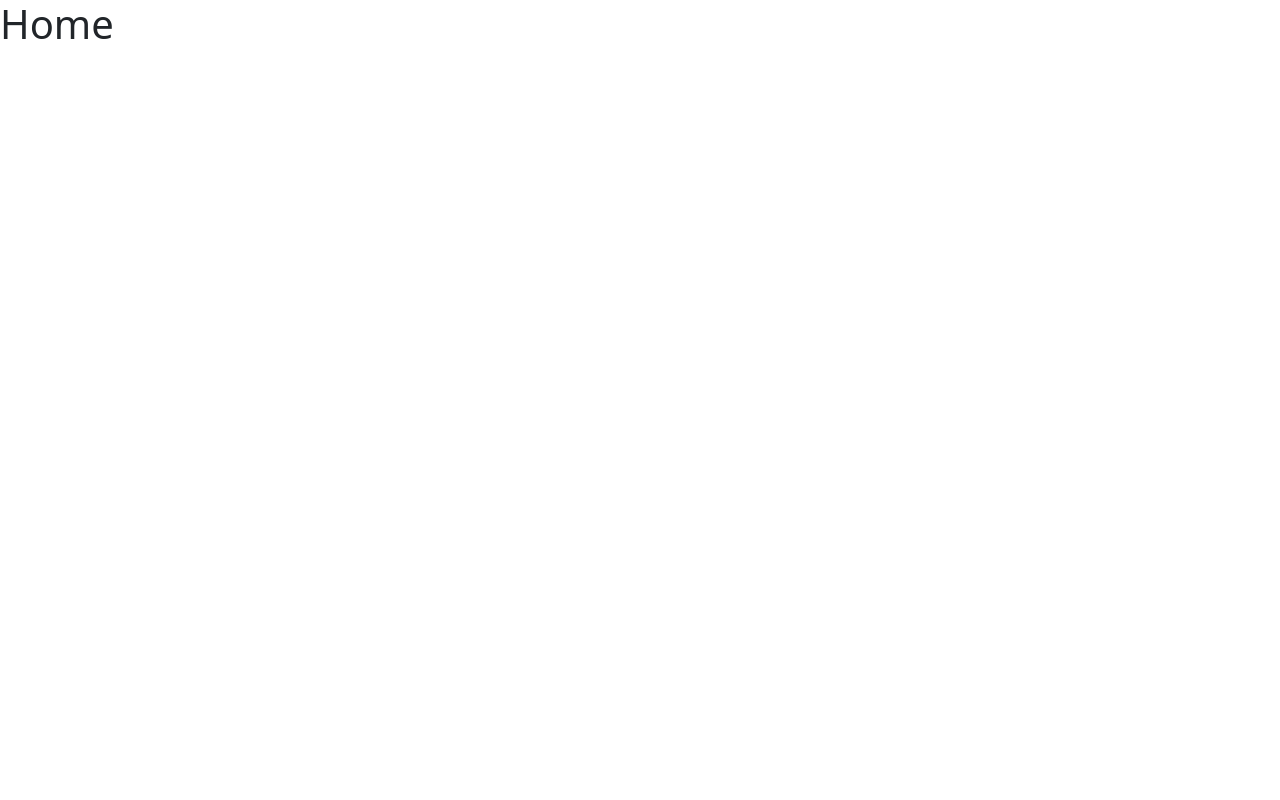
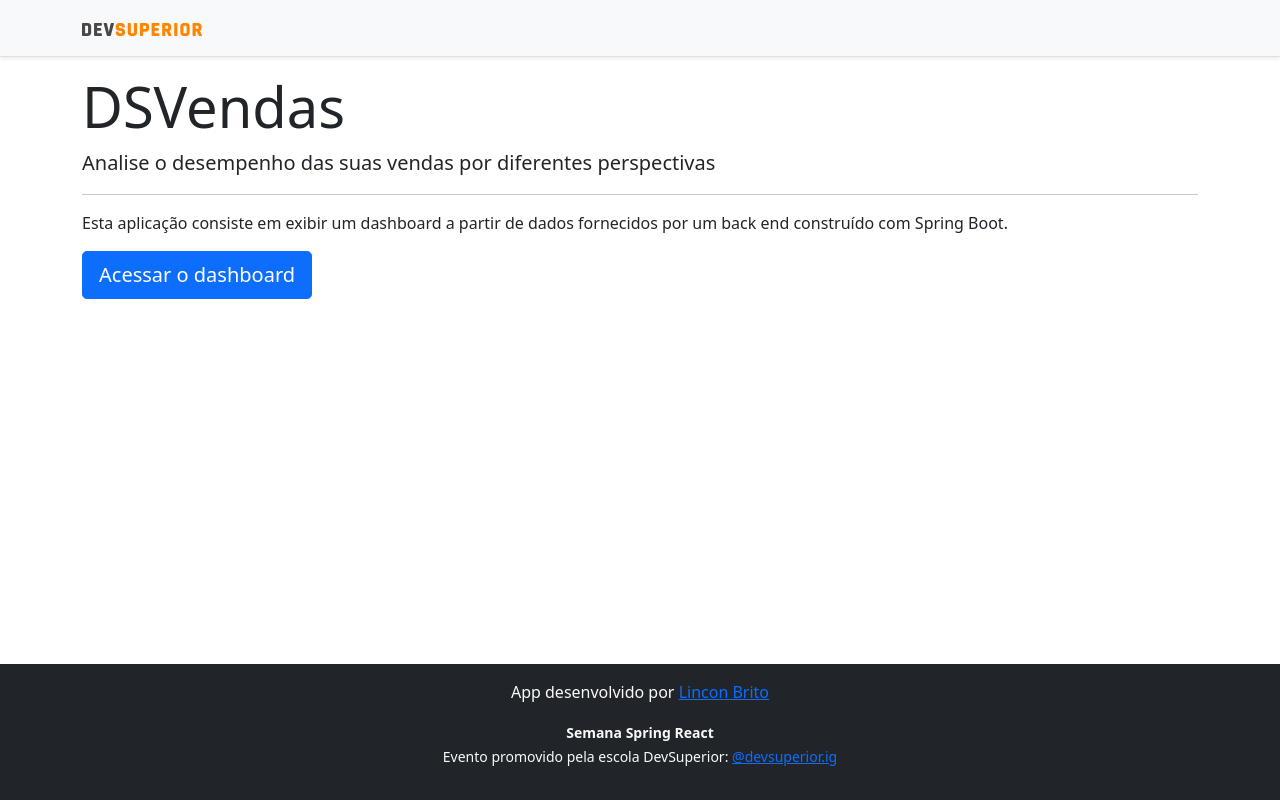
Before and after one commit to eulincon/projeto-sds3, a React (Create React App) app in the folder frontend/: page / in a window 1280 px wide. Built offline with nearby package versions, Linux system fonts and the light colour scheme.

Commit message:
Home, navigation

```diff
--- a/frontend/src/components/Navbar/index.tsx
+++ b/frontend/src/components/Navbar/index.tsx
@@ -1,10 +1,13 @@
 import ImgDsDark from 'assets/img/ds-dark.svg'
+import { Link } from 'react-router-dom'
 export default function NavBar() {
 	return (
 		<div className='d-flex flex-column flex-md-row align-items-center p-3 px-md-4 mb-3 bg-light border-bottom shadow-sm'>
 			<div className='container'>
 				<nav className='my-2 my-md-0 mr-md-3'>
-					<img src={ImgDsDark} alt='DevSuperior' width='120' />
+					<Link to='/'>
+						<img src={ImgDsDark} alt='DevSuperior' width='120' />
+					</Link>
 				</nav>
 			</div>
 		</div>
--- a/frontend/src/pages/Home/index.tsx
+++ b/frontend/src/pages/Home/index.tsx
@@ -1,7 +1,28 @@
+import Footer from 'components/Footer'
+import NavBar from 'components/Navbar'
+import { Link } from 'react-router-dom'
+
 export default function Home() {
 	return (
-		<div>
-			<h1>Home</h1>
-		</div>
+		<>
+			<NavBar />
+			<div className='container'>
+				<div className='jumbotron'>
+					<h1 className='display-4'>DSVendas</h1>
+					<p className='lead'>
+						Analise o desempenho das suas vendas por diferentes perspectivas
+					</p>
+					<hr />
+					<p>
+						Esta aplicação consiste em exibir um dashboard a partir de dados
+						fornecidos por um back end construído com Spring Boot.
+					</p>
+					<Link className='btn btn-primary btn-lg' to='dashboard'>
+						Acessar o dashboard
+					</Link>
+				</div>
+			</div>
+			<Footer />
+		</>
 	)
 }
```
